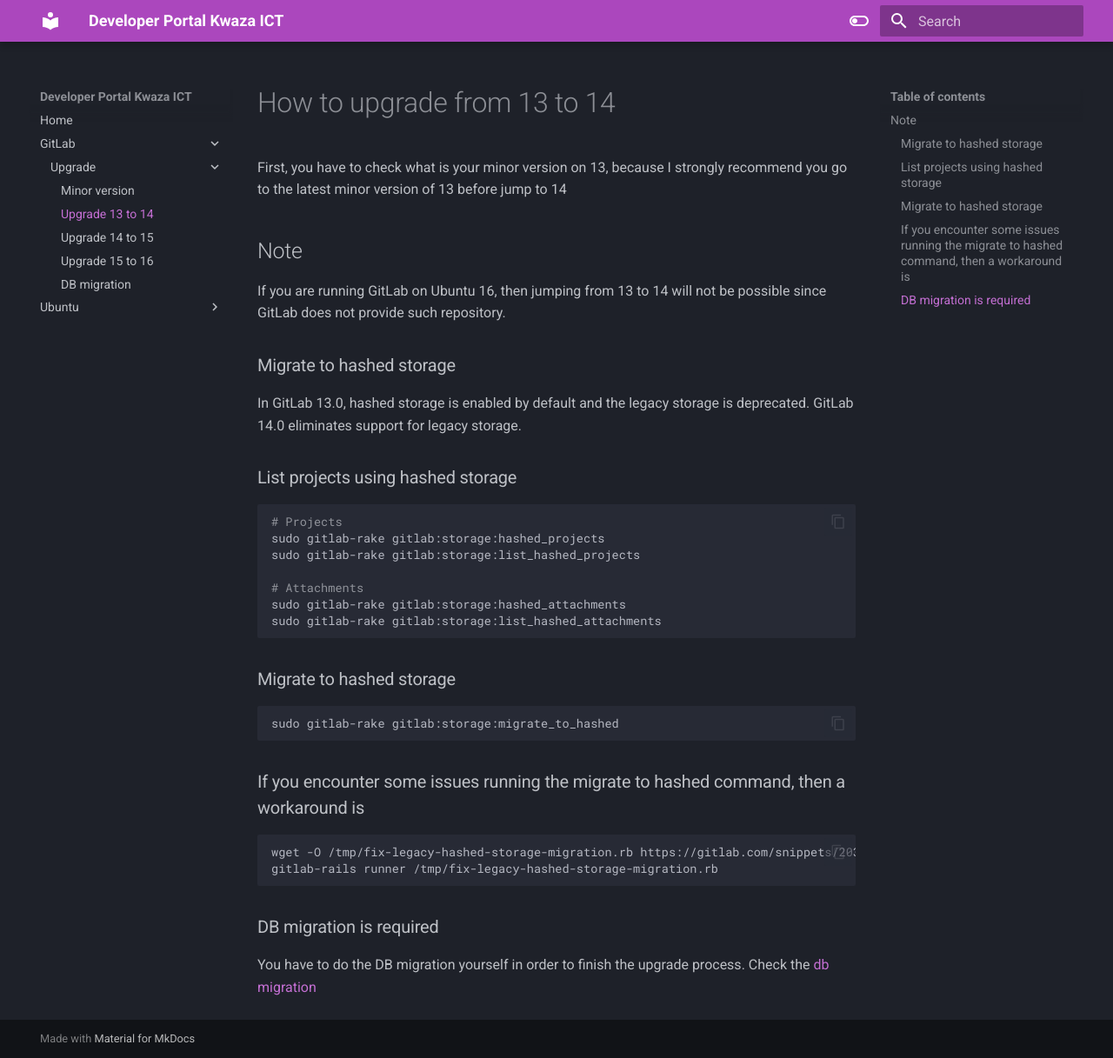
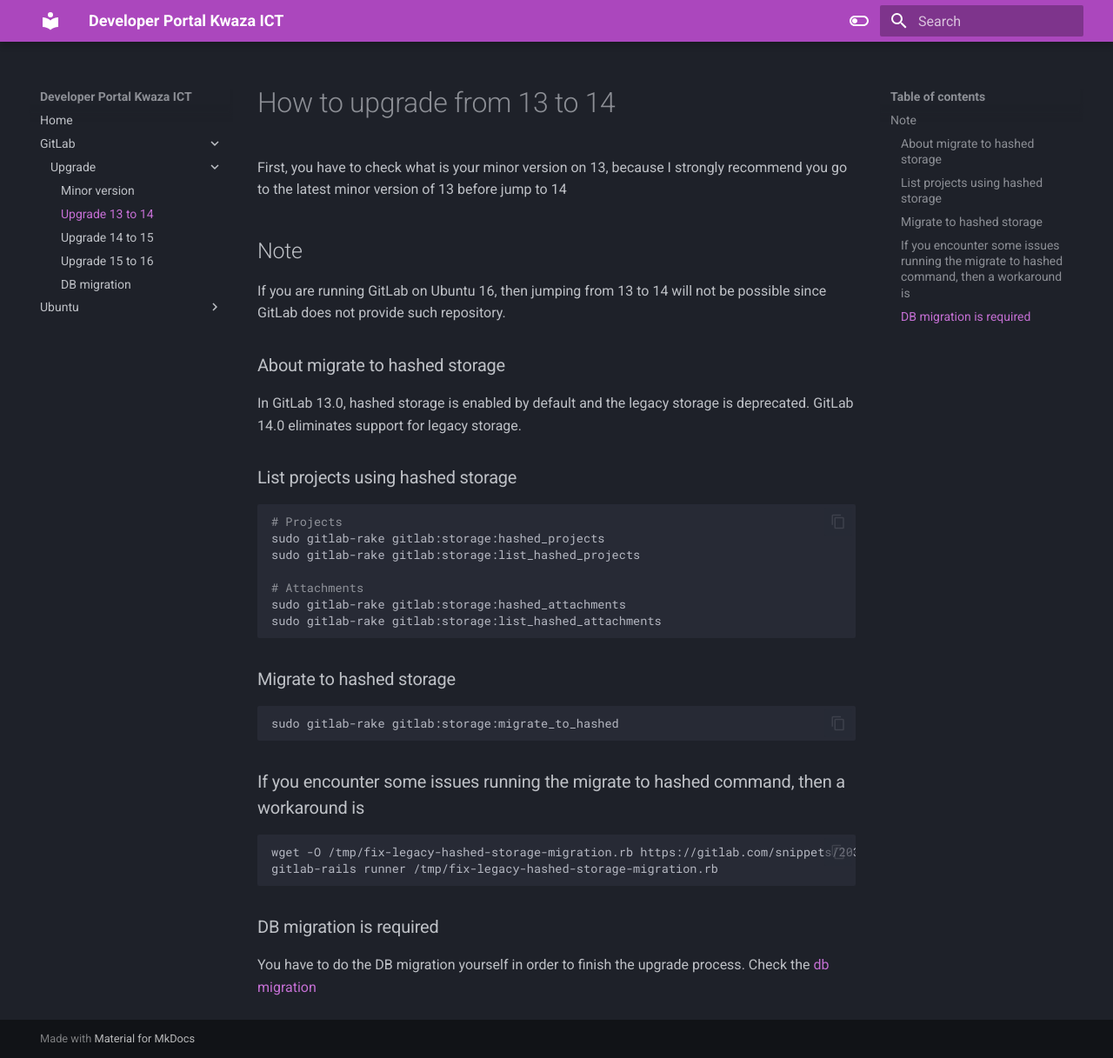
Before and after one commit to Kwaza-ICT/ops-portal, an MkDocs documentation site: the page built from docs/gitlab/13-to-14.md, in a window 1280 px wide and 1217 px high. Shown: the whole window at 87% size. Built offline with MkDocs 1.6.1 and Material for MkDocs 9.7.7, drawn with Linux system fonts in a browser that asks for light colours.

Commit message:
change header

```diff
--- a/docs/gitlab/13-to-14.md
+++ b/docs/gitlab/13-to-14.md
@@ -6,7 +6,7 @@
 
 If you are running GitLab on Ubuntu 16, then jumping from 13 to 14 will not be possible since GitLab does not provide such repository.
 
-### Migrate to hashed storage
+### About migrate to hashed storage
 
 In GitLab 13.0, hashed storage is enabled by default and the legacy storage is deprecated. GitLab 14.0 eliminates support for legacy storage.
 
```
